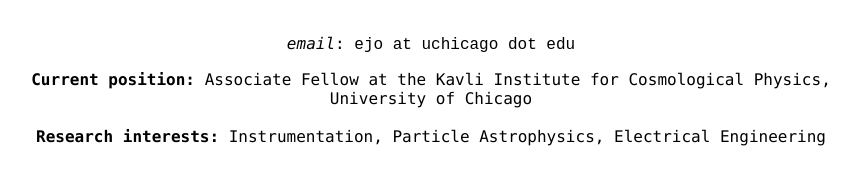
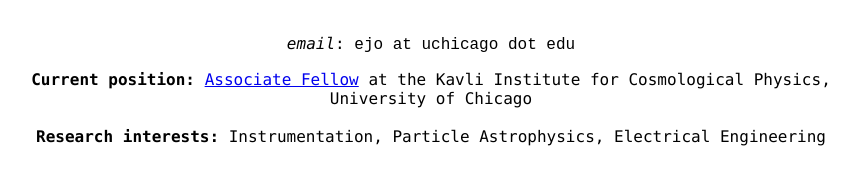
Before and after one commit to ejobe/ejobe.github.io, a plain HTML site: page index.html in a window 1280 px wide. Shown: the part 512-696 px from the top of the page, without its empty margins (209-1068 px from the left). Drawn offline with Linux system fonts and the light colour scheme.

Commit message:
Update index.html

```diff
--- a/index.html
+++ b/index.html
@@ -48,7 +48,8 @@
 
 
 <div class = "title" style="width:800px; font-size: 12pt; color:black; text-align: center; font-family:consolas;" >
-  <b>Current position:</b>  Associate Fellow at the Kavli Institute for Cosmological Physics, University of Chicago
+  <b>Current position:</b>  <a href="https://kicp.uchicago.edu/people/profile/eric_oberla.html">Associate Fellow</a>
+  at the Kavli Institute for Cosmological Physics, University of Chicago
   <br>
   <br>
   <b>Research interests:</b>  Instrumentation, Particle Astrophysics, Electrical Engineering
```
